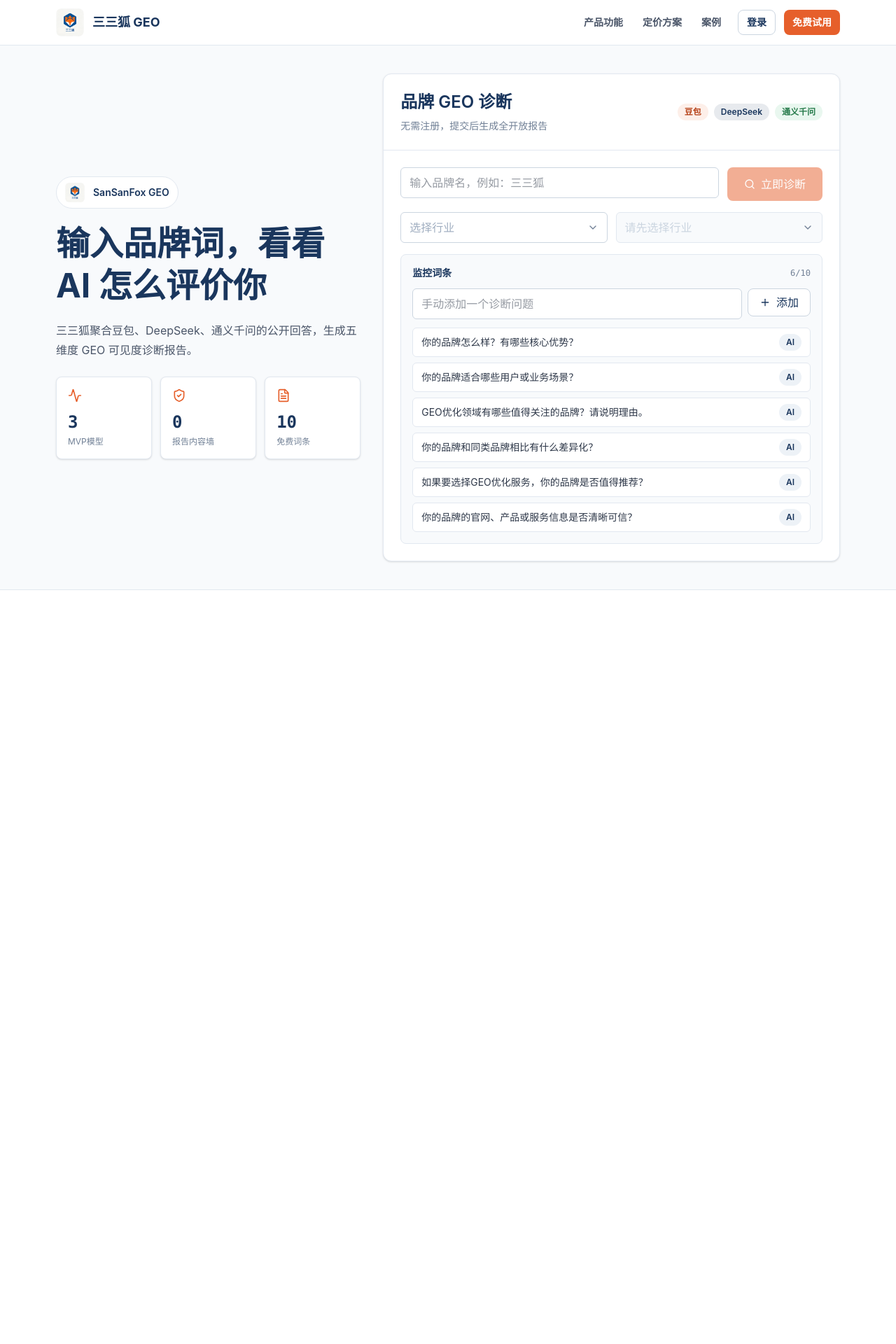
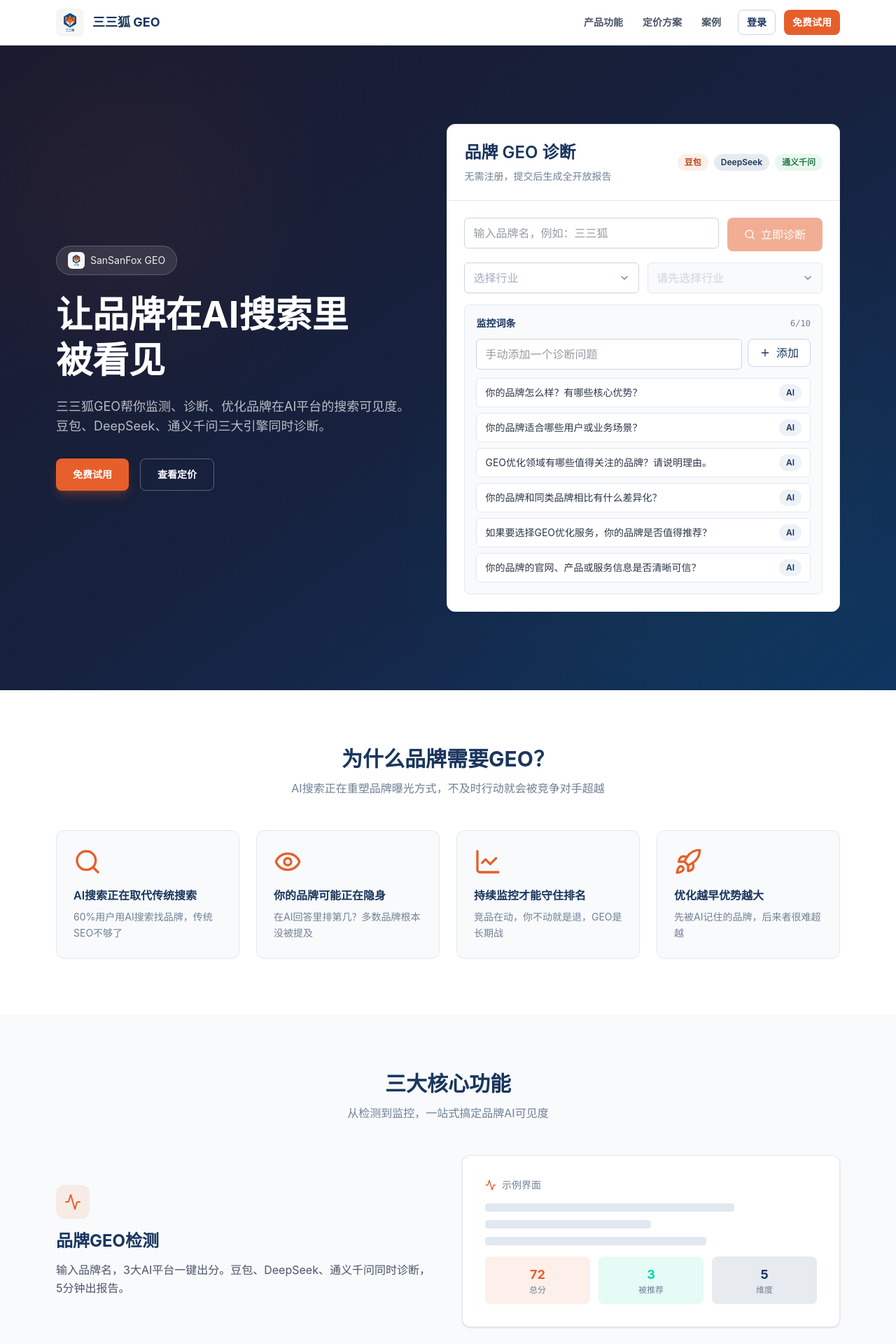
Before and after one commit to 2584894611-debug/sansanfox-geo, a Next.js app: page / in a window 1280 px wide. Shown: the top 1920 px of the page at 70% size. Before the commit the page ends 843 px from the top, so only its background shows below. Built offline with nearby package versions, Linux system fonts and the light colour scheme.

Commit message:
feat: redesign homepage with dark hero, value cards, features section, CTA and footer per PRD

```diff
--- a/app/page.tsx
+++ b/app/page.tsx
@@ -1,15 +1,21 @@
 import Image from "next/image";
-import { Activity, FileText, ShieldCheck } from "lucide-react";
+import { Activity, Eye, LineChart, Bell, Rocket, Search, ShieldCheck, FileText } from "lucide-react";
 import { BrandDiagnosisForm } from "@/components/brand-diagnosis-form";
 import { SiteHeader } from "@/components/site-header";
-import { Card, CardContent } from "@/components/ui/card";
 
 export const dynamic = "force-dynamic";
 
-const stats = [
-  { label: "MVP模型", value: "3", icon: Activity },
-  { label: "报告内容墙", value: "0", icon: ShieldCheck },
-  { label: "免费词条", value: "10", icon: FileText }
+const values = [
+  { icon: Search, title: "AI搜索正在取代传统搜索", desc: "60%用户用AI搜索找品牌，传统SEO不够了" },
+  { icon: Eye, title: "你的品牌可能正在隐身", desc: "在AI回答里排第几？多数品牌根本没被提及" },
+  { icon: LineChart, title: "持续监控才能守住排名", desc: "竞品在动，你不动就是退，GEO是长期战" },
+  { icon: Rocket, title: "优化越早优势越大", desc: "先被AI记住的品牌，后来者很难超越" },
+];
+
+const features = [
+  { icon: Activity, title: "品牌GEO检测", desc: "输入品牌名，3大AI平台一键出分。豆包、DeepSeek、通义千问同时诊断，5分钟出报告。" },
+  { icon: ShieldCheck, title: "五维度评分体系", desc: "AI推荐率、品牌完整度、内容权威性、差异化表达、结构化覆盖——全面量化你的AI可见度。" },
+  { icon: Bell, title: "持续监控与预警", desc: "订阅后定期扫描，分数波动即时提醒，不错过任何变化机会。" },
 ];
 
 export default function HomePage() {
@@ -17,36 +23,135 @@ export default function HomePage() {
     <>
       <SiteHeader />
       <main>
-        <section className="border-b border-[#E2E8F0] bg-[#F8FAFC]">
-          <div className="mx-auto grid min-h-[calc(100vh-64px)] max-w-6xl content-center gap-8 px-4 py-10">
-            <div className="grid gap-8 lg:grid-cols-[0.8fr_1.2fr] lg:items-center">
+        {/* Hero 区 - 深蓝渐变 */}
+        <section className="relative overflow-hidden bg-gradient-to-br from-[#1A1A2E] via-[#16213E] to-[#0F3460]">
+          <div className="absolute inset-0 opacity-10">
+            <div className="absolute top-20 left-10 h-72 w-72 rounded-full bg-[#E65F2B] blur-[120px]" />
+            <div className="absolute bottom-10 right-20 h-96 w-96 rounded-full bg-[#00D4AA] blur-[150px]" />
+          </div>
+          <div className="relative mx-auto max-w-6xl px-4 py-20 lg:py-28">
+            <div className="grid gap-12 lg:grid-cols-[1fr_1.1fr] lg:items-center">
               <div>
-                <div className="mb-5 inline-flex items-center gap-3 rounded-full border border-[#E2E8F0] bg-white px-3 py-2 text-sm font-semibold text-[#1A365D]">
-                  <Image src="/logo.jpg" alt="三三狐" width={28} height={28} className="rounded-md object-cover" />
+                <div className="mb-6 inline-flex items-center gap-2 rounded-full border border-white/20 bg-white/10 px-4 py-2 text-sm text-white/90">
+                  <Image src="/logo.jpg" alt="三三狐" width={24} height={24} className="rounded-md object-cover" />
                   SanSanFox GEO
                 </div>
-                <h1 className="text-4xl font-bold leading-tight text-[#1A365D] md:text-5xl">
-                  输入品牌词，看看 AI 怎么评价你
+                <h1 className="text-4xl font-bold leading-tight text-white md:text-5xl lg:text-[3.25rem]">
+                  让品牌在AI搜索里<br />被看见
                 </h1>
-                <p className="mt-5 max-w-xl text-base leading-7 text-[#4A5568]">
-                  三三狐聚合豆包、DeepSeek、通义千问的公开回答，生成五维度 GEO 可见度诊断报告。
+                <p className="mt-5 max-w-lg text-lg leading-7 text-white/70">
+                  三三狐GEO帮你监测、诊断、优化品牌在AI平台的搜索可见度。豆包、DeepSeek、通义千问三大引擎同时诊断。
                 </p>
-                <div className="mt-6 grid max-w-xl grid-cols-3 gap-3">
-                  {stats.map((stat) => (
-                    <Card key={stat.label} className="rounded-lg">
-                      <CardContent className="p-4">
-                        <stat.icon className="mb-3 h-5 w-5 text-[#E65F2B]" />
-                        <div className="font-mono text-2xl font-bold text-[#1A365D]">{stat.value}</div>
-                        <div className="mt-1 text-xs text-[#718096]">{stat.label}</div>
-                      </CardContent>
-                    </Card>
-                  ))}
+                <div className="mt-8 flex flex-wrap gap-4">
+                  <a href="/#diagnose" className="inline-flex items-center gap-2 rounded-lg bg-[#E65F2B] px-6 py-3 text-sm font-semibold text-white shadow-lg shadow-[#E65F2B]/25 transition hover:bg-[#cf5225]">
+                    免费试用
+                  </a>
+                  <a href="/pricing" className="inline-flex items-center gap-2 rounded-lg border border-white/30 px-6 py-3 text-sm font-semibold text-white transition hover:bg-white/10">
+                    查看定价
+                  </a>
                 </div>
               </div>
-              <BrandDiagnosisForm />
+              {/* 右侧诊断表单 */}
+              <div id="diagnose">
+                <BrandDiagnosisForm />
+              </div>
             </div>
           </div>
         </section>
+
+        {/* 核心价值区 */}
+        <section id="features" className="bg-white py-20">
+          <div className="mx-auto max-w-6xl px-4">
+            <div className="mb-12 text-center">
+              <h2 className="text-3xl font-bold text-[#1A365D]">为什么品牌需要GEO？</h2>
+              <p className="mt-3 text-[#718096]">AI搜索正在重塑品牌曝光方式，不及时行动就会被竞争对手超越</p>
+            </div>
+            <div className="grid gap-6 sm:grid-cols-2 lg:grid-cols-4">
+              {values.map((v) => (
+                <div key={v.title} className="rounded-xl border border-[#E2E8F0] bg-[#F8FAFC] p-6 transition hover:border-[#E65F2B]/30 hover:shadow-lg">
+                  <v.icon className="mb-4 h-10 w-10 text-[#E65F2B]" />
+                  <h3 className="mb-2 text-base font-semibold text-[#1A365D]">{v.title}</h3>
+                  <p className="text-sm leading-relaxed text-[#718096]">{v.desc}</p>
+                </div>
+              ))}
+            </div>
+          </div>
+        </section>
+
+        {/* 功能展示区 */}
+        <section className="bg-[#F8FAFC] py-20">
+          <div className="mx-auto max-w-6xl px-4">
+            <div className="mb-12 text-center">
+              <h2 className="text-3xl font-bold text-[#1A365D]">三大核心功能</h2>
+              <p className="mt-3 text-[#718096]">从检测到监控，一站式搞定品牌AI可见度</p>
+            </div>
+            <div className="space-y-16">
+              {features.map((f, i) => (
+                <div key={f.title} className={`grid items-center gap-10 lg:grid-cols-2 ${i % 2 === 1 ? "lg:direction-rtl" : ""}`}>
+                  <div className={i % 2 === 1 ? "lg:order-2" : ""}>
+                    <div className="mb-4 inline-flex h-12 w-12 items-center justify-center rounded-xl bg-[#E65F2B]/10">
+                      <f.icon className="h-6 w-6 text-[#E65F2B]" />
+                    </div>
+                    <h3 className="mb-3 text-2xl font-bold text-[#1A365D]">{f.title}</h3>
+                    <p className="text-base leading-relaxed text-[#4A5568]">{f.desc}</p>
+                  </div>
+                  <div className={`rounded-xl border border-[#E2E8F0] bg-white p-8 shadow-sm ${i % 2 === 1 ? "lg:order-1" : ""}`}>
+                    <div className="flex items-center gap-2 text-sm text-[#718096]">
+                      <Activity className="h-4 w-4 text-[#E65F2B]" />
+                      示例界面
+                    </div>
+                    <div className="mt-4 space-y-3">
+                      <div className="h-3 w-3/4 rounded bg-[#E2E8F0]" />
+                      <div className="h-3 w-1/2 rounded bg-[#E2E8F0]" />
+                      <div className="h-3 w-2/3 rounded bg-[#E2E8F0]" />
+                      <div className="mt-4 grid grid-cols-3 gap-3">
+                        <div className="rounded-lg bg-[#E65F2B]/10 p-3 text-center">
+                          <div className="text-lg font-bold text-[#E65F2B]">72</div>
+                          <div className="text-xs text-[#718096]">总分</div>
+                        </div>
+                        <div className="rounded-lg bg-[#00D4AA]/10 p-3 text-center">
+                          <div className="text-lg font-bold text-[#00D4AA]">3</div>
+                          <div className="text-xs text-[#718096]">被推荐</div>
+                        </div>
+                        <div className="rounded-lg bg-[#1A365D]/10 p-3 text-center">
+                          <div className="text-lg font-bold text-[#1A365D]">5</div>
+                          <div className="text-xs text-[#718096]">维度</div>
+                        </div>
+                      </div>
+                    </div>
+                  </div>
+                </div>
+              ))}
+            </div>
+          </div>
+        </section>
+
+        {/* 底部CTA */}
+        <section className="bg-gradient-to-br from-[#1A1A2E] to-[#16213E] py-20">
+          <div className="mx-auto max-w-3xl px-4 text-center">
+            <h2 className="text-3xl font-bold text-white">开始监控你的品牌GEO</h2>
+            <p className="mt-4 text-white/70">免费诊断，3大AI平台同时检测，5分钟出报告</p>
+            <a href="/#diagnose" className="mt-8 inline-flex items-center gap-2 rounded-lg bg-[#E65F2B] px-8 py-3.5 text-base font-semibold text-white shadow-lg shadow-[#E65F2B]/25 transition hover:bg-[#cf5225]">
+              <FileText className="h-5 w-5" />
+              免费试用
+            </a>
+          </div>
+        </section>
+
+        {/* 页脚 */}
+        <footer className="border-t border-[#E2E8F0] bg-white py-8">
+          <div className="mx-auto flex max-w-6xl flex-col items-center justify-between gap-4 px-4 sm:flex-row">
+            <div className="flex items-center gap-2 text-sm text-[#718096]">
+              <Image src="/logo.jpg" alt="三三狐" width={20} height={20} className="rounded object-cover" />
+              © 2026 三三狐GEO · 武汉爱黑马文化传媒
+            </div>
+            <div className="flex gap-6 text-sm text-[#718096]">
+              <a href="/pricing" className="hover:text-[#1A365D]">定价方案</a>
+              <a href="/#features" className="hover:text-[#1A365D]">产品功能</a>
+              <a href="https://beian.miit.gov.cn/" target="_blank" rel="noopener" className="hover:text-[#1A365D]">鄂ICP备2025150688号</a>
+            </div>
+          </div>
+        </footer>
       </main>
     </>
   );
```
